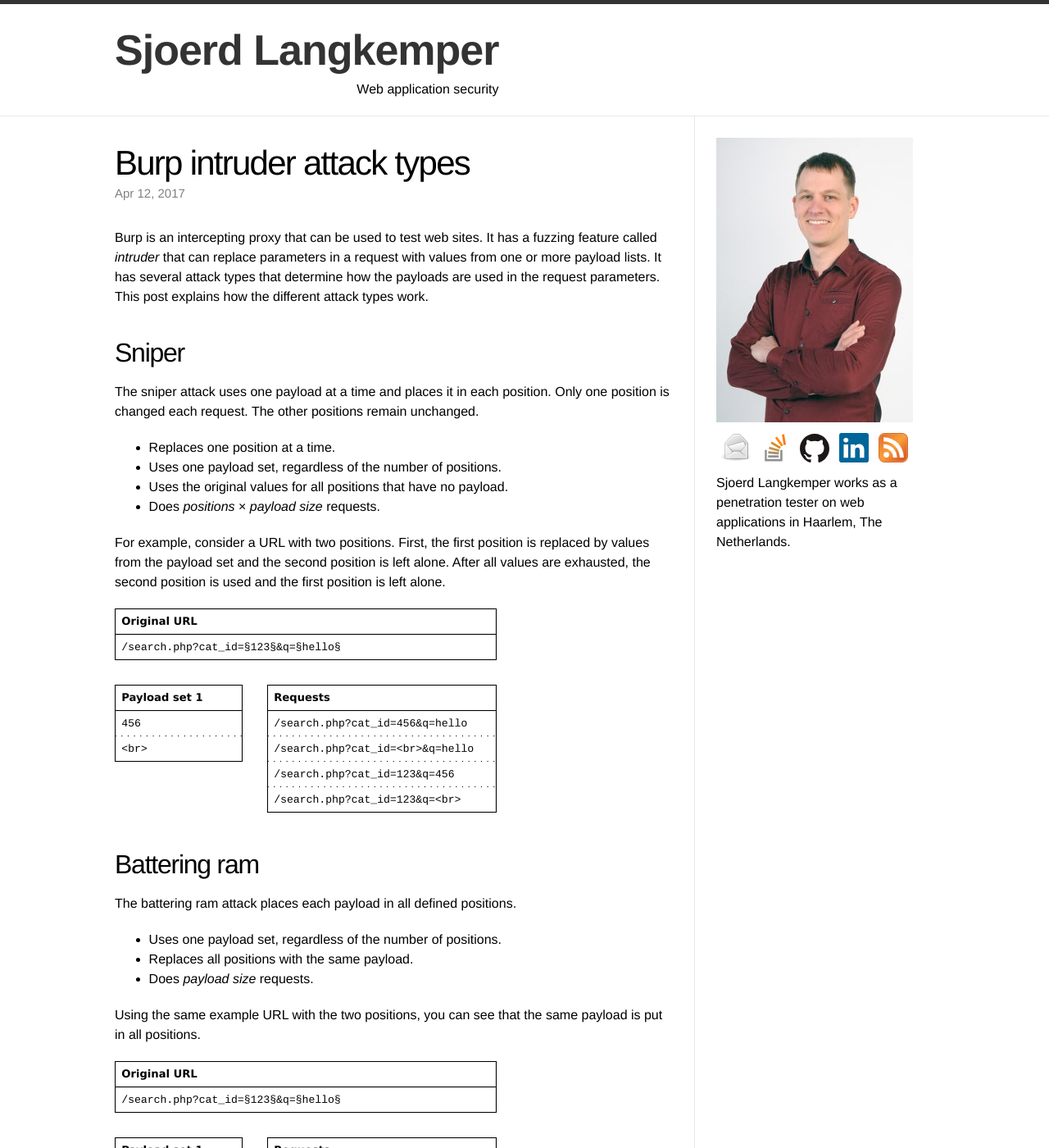
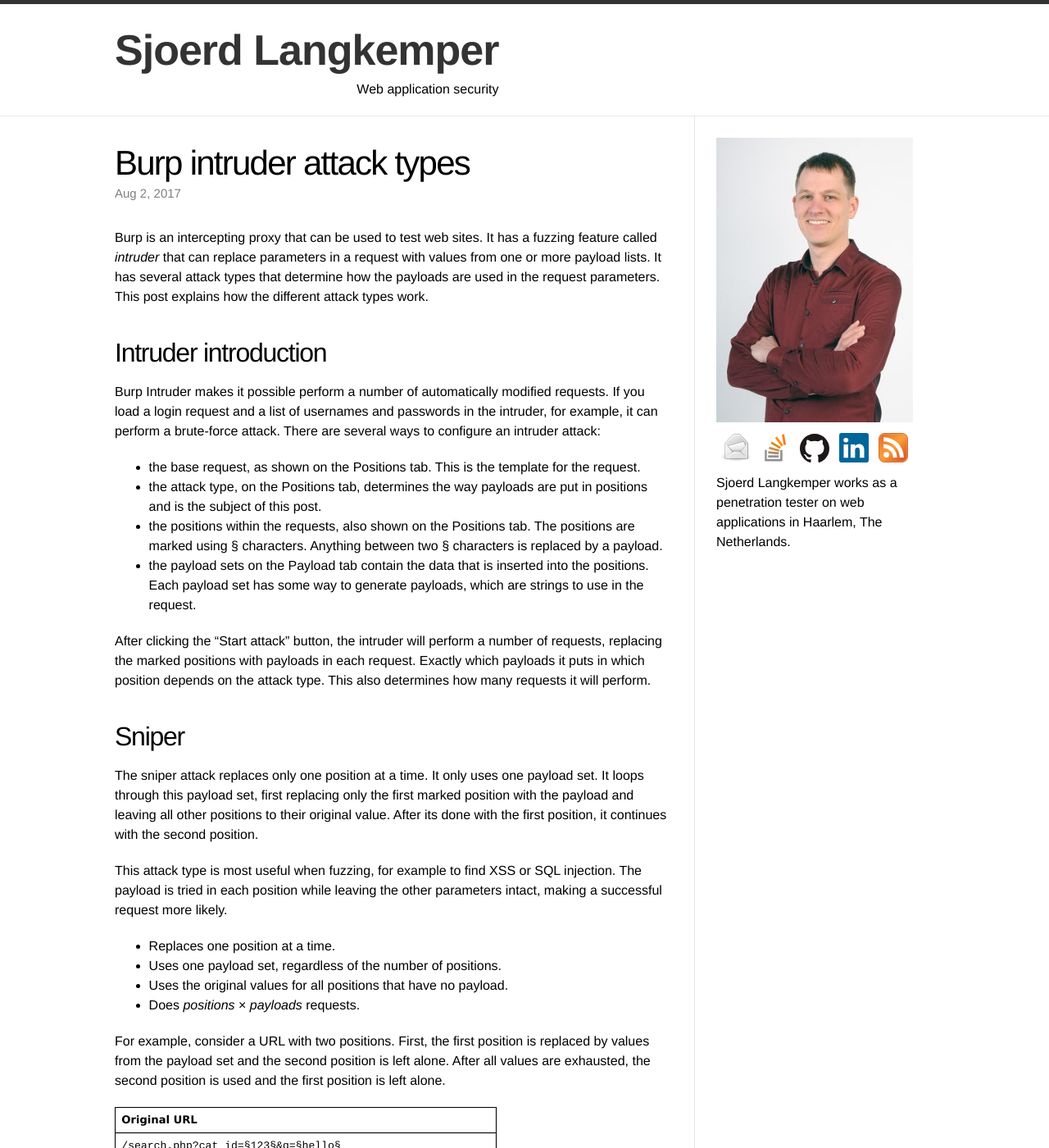
Before and after one commit to Sjord/Sjord.github.io, a Jekyll site: the page built from _posts/2017-03-02-burp-intruder-attack-types.md, in a window 1280 px wide and 1400 px high. Shown: the whole window at 82% size. Built offline with Jekyll 4.4.1, drawn with Linux system fonts in a browser that asks for light colours; some of the changed text lies outside the part shown.

Commit message:
Expand burp post

```diff
--- a/_posts/2017-03-02-burp-intruder-attack-types.md
+++ b/_posts/2017-03-02-burp-intruder-attack-types.md
@@ -2,27 +2,40 @@
 layout: post
 title: "Burp intruder attack types"
 thumbnail: pitchfork-240.jpg
-date: 2017-04-12
+date: 2017-08-02
 ---
 
 Burp is an intercepting proxy that can be used to test web sites. It has a fuzzing feature called *intruder* that can replace parameters in a request with values from one or more payload lists. It has several attack types that determine how the payloads are used in the request parameters. This post explains how the different attack types work.
 
+## Intruder introduction
+
+Burp Intruder makes it possible perform a number of automatically modified requests. If you load a login request and a list of usernames and passwords in the intruder, for example, it can perform a brute-force attack. There are several ways to configure an intruder attack:
+
+* the base request, as shown on the Positions tab. This is the template for the request.
+* the attack type, on the Positions tab, determines the way payloads are put in positions and is the subject of this post.
+* the positions within the requests, also shown on the Positions tab. The positions are marked using § characters. Anything between two § characters is replaced by a payload.
+* the payload sets on the Payload tab contain the data that is inserted into the positions. Each payload set has some way to generate payloads, which are strings to use in the request.
+
+After clicking the "Start attack" button, the intruder will perform a number of requests, replacing the marked positions with payloads in each request. Exactly which payloads it puts in which position depends on the attack type. This also determines how many requests it will perform.
+
 ## Sniper
 
-The sniper attack uses one payload at a time and places it in each position. Only one position is changed each request. The other positions remain unchanged.
+The sniper attack replaces only one position at a time. It only uses one payload set. It loops through this payload set, first replacing only the first marked position with the payload and leaving all other positions to their original value. After its done with the first position, it continues with the second position.
+
+This attack type is most useful when fuzzing, for example to find XSS or SQL injection. The payload is tried in each position while leaving the other parameters intact, making a successful request more likely.
 
 * Replaces one position at a time.
 * Uses one payload set, regardless of the number of positions.
 * Uses the original values for all positions that have no payload.
-* Does *positions* × *payload size* requests.
+* Does *positions* × *payloads* requests.
 
 For example, consider a URL with two positions. First, the first position is replaced by values from the payload set and the second position is left alone. After all values are exhausted, the second position is used and the first position is left alone.
 
-![Sniper example](/images/burp-intruder-sniper.png)
+![Sniper example](/images/burp-intruder-sniper-table.png)
 
 ## Battering ram
 
-The battering ram attack places each payload in all defined positions.
+The battering ram attack type places the same payload value in all positions. It uses only one payload set. It loops through the payload set and replaces all positions with the payload value.
 
 * Uses one payload set, regardless of the number of positions.
 * Replaces all positions with the same payload.
@@ -30,11 +43,15 @@
 
 Using the same example URL with the two positions, you can see that the same payload is put in all positions.
 
-![Battering ram example](/images/burp-intruder-battering-ram.png)
+![Battering ram example](/images/burp-intruder-battering-ram-table.png)
 
 ## Pitchfork
 
-The pitchfork uses one payload set for each position. It places the first payload in the first position, the second payload in the second position, and so on.
+The pitchfork attack type uses one payload set for each position. It places the first payload in the first position, the second payload in the second position, and so on.
+
+It then loops through all payload sets at the same time. The first request uses the first payload from each payload set, the second request uses the second payload from each payload set, and so on.
+
+This attack type is useful if you have data items that belong together. For example, you have usernames with corresponding passwords and want to know whether they work with this web application. In this case you want to replace both the username and the password in the login request. Load the usernames in the first payload set, and the corresponding passwords in the second payload set. Now only one request for each username/password combination is done.
 
 * Uses as many payload sets as there are positions.
 * Replaces each position with its respective payload.
@@ -43,16 +60,24 @@
 
 In this example you can see that it uses the first payload from each set in the first request, and the second payload from each set in the second request.
 
-![Pitchfork example](/images/burp-intruder-pitchfork.png)
+![Pitchfork example](/images/burp-intruder-pitchfork-table.png)
 
 ## Cluster bomb
 
-The cluster bomb attack tries all different combinations of payloads.
+The cluster bomb attack tries all different combinations of payloads. It still puts the first payload in the first position, and the second payload in the second position. But when it loops through the payload sets, it tries all combinations.
+
+This attack type is useful for a brute-force attack. Load a list of commonly used usernames in the first payload set, and a list of commonly used passwords in the second payload set. The cluster bomb attack will then try all combinations.
+
+Note that the number of requests can grow very quickly. If you have 100 usernames and 100 passwords, this attack will perform 10,000 requests. This becomes exponentially worse when using more positions, so this attack is only feasible with a relatively small number of payloads and positions.
 
 * Combines all payload sets.
-* Does *payload size*<sup>*positions*</sup> requests.
+* Does *payloads*<sup>*positions*</sup> requests.
 * First payload set goes into first position, etc.
 
 The cluster bomb tries all possible combinations, while still keeping the first payload set in the first position and the second payload set in the second position.
 
-![Cluster bomb example](/images/burp-intruder-cluster-bomb.png)
+![Cluster bomb example](/images/burp-intruder-cluster-bomb-table.png)
+
+## Conclusion
+
+The Burp intruder has a couple of attack types which differ in how they loop over positions and payloads. Hopefully this post helps you to use the right tool for the right job.
```
Also changed, not shown: images/burp-intruder-battering-ram-table.png (renamed from images/burp-intruder-battering-ram.png), images/burp-intruder-cluster-bomb-table.png (renamed from images/burp-intruder-cluster-bomb.png), images/burp-intruder-pitchfork-table.png (renamed from images/burp-intruder-pitchfork.png), images/burp-intruder-sniper-table.png (renamed from images/burp-intruder-sniper.png).
